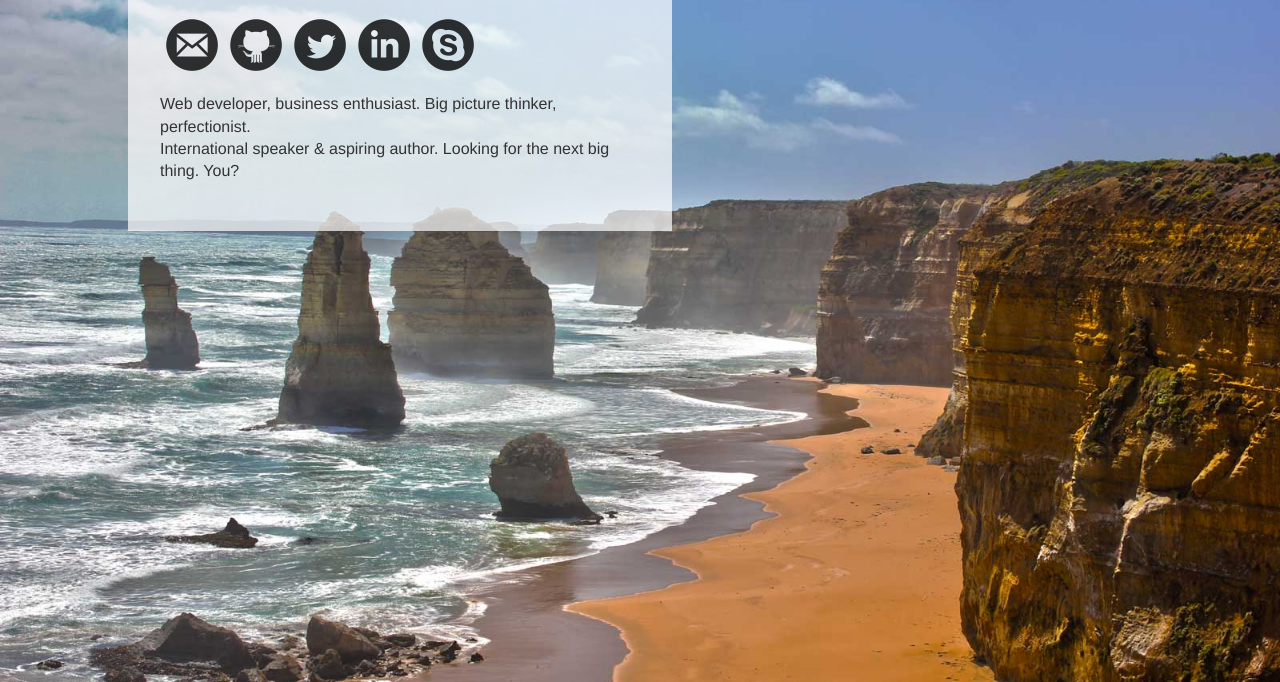
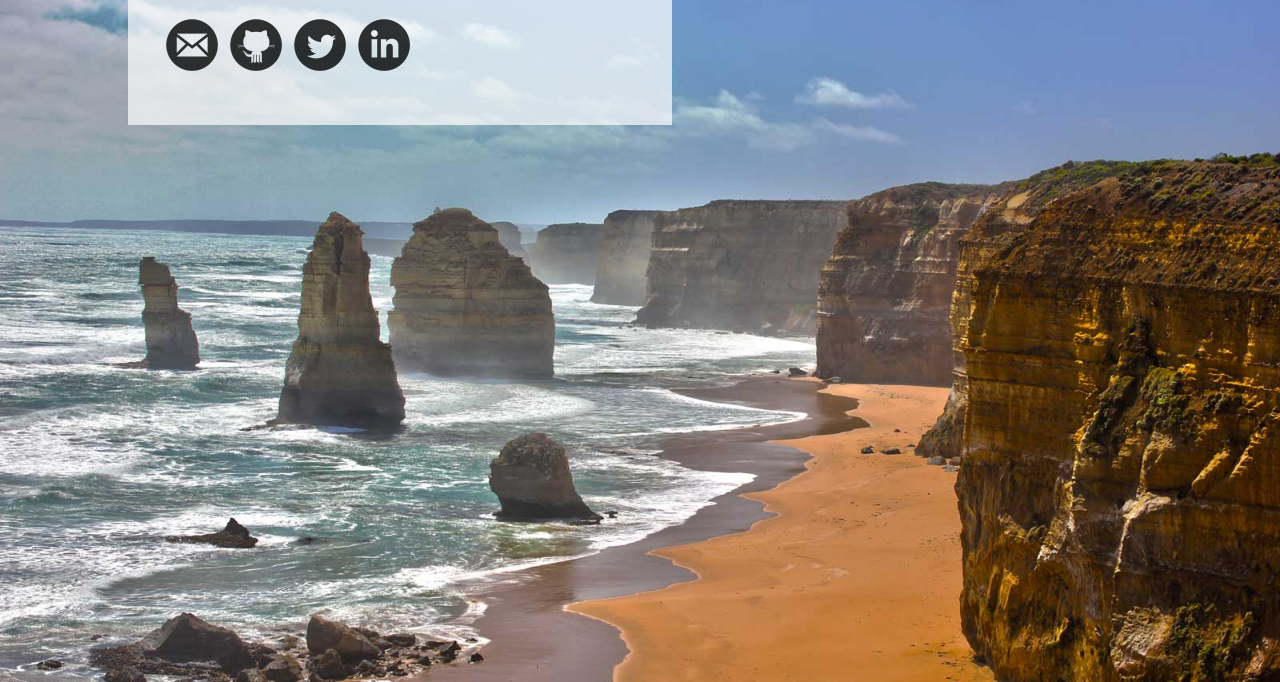
Before and after one commit to amacneil/adrianmacneil.com, a plain HTML site: page index.html in a window 1280 px wide. Shown: the part 118-800 px from the top of the page. Drawn offline with Linux system fonts and the light colour scheme; a web font is replaced by a local one.

Commit message:
Update index.html

```diff
--- a/index.html
+++ b/index.html
@@ -51,11 +51,6 @@
                 <a href="https://github.com/adrianmacneil" class="github">GitHub</a>
                 <a href="https://twitter.com/adrianmacneil" class="twitter">Twitter</a>
                 <a href="http://www.linkedin.com/in/adrianmacneil" class="linkedin">LinkedIn</a>
-                <a href="skype:adrian.macneil" class="skype">Skype</a>
-            </p>
-            <p>
-                Web developer, business enthusiast. Big picture thinker, perfectionist.<br />
-                International speaker &amp; aspiring author. Looking for the next big thing. You?
             </p>
         </div>
     </div>
```
